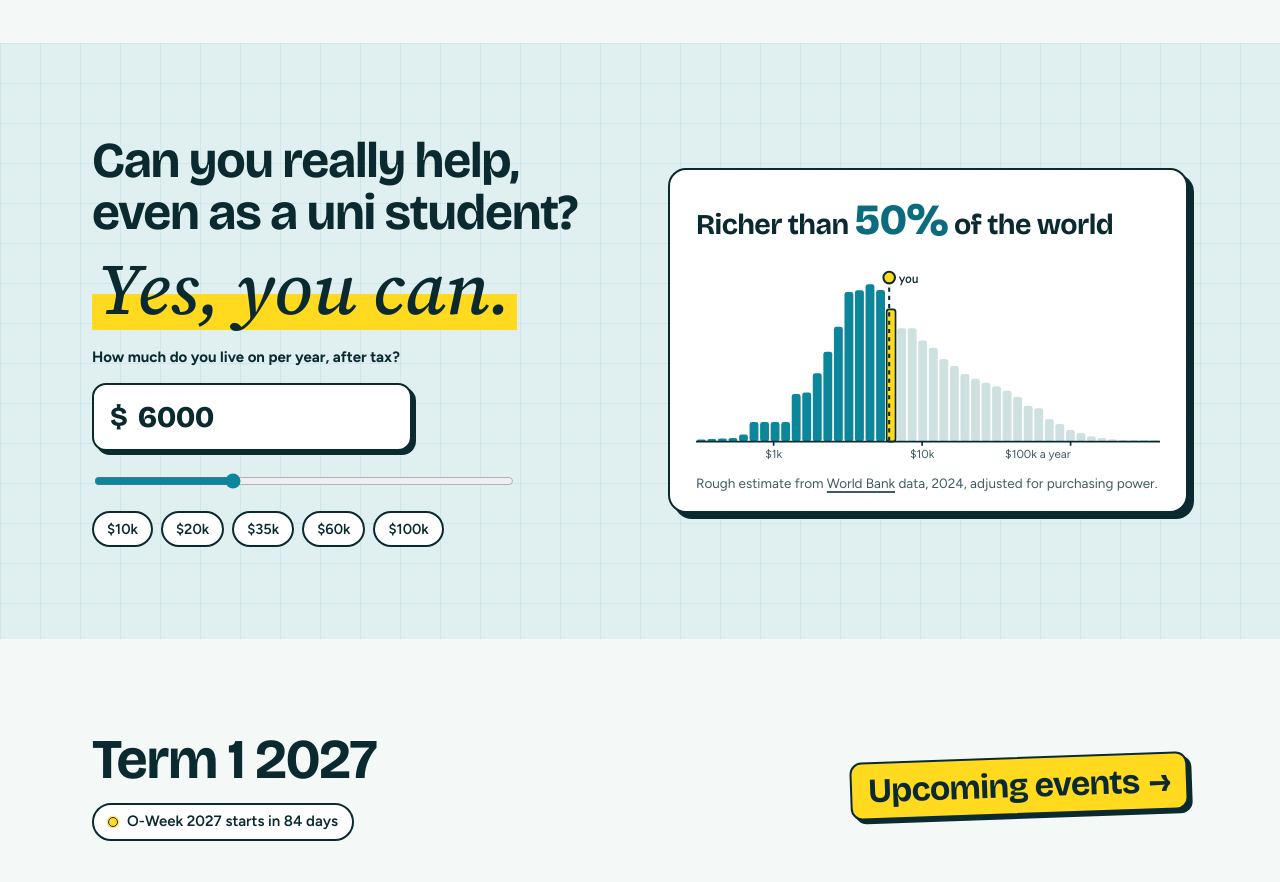
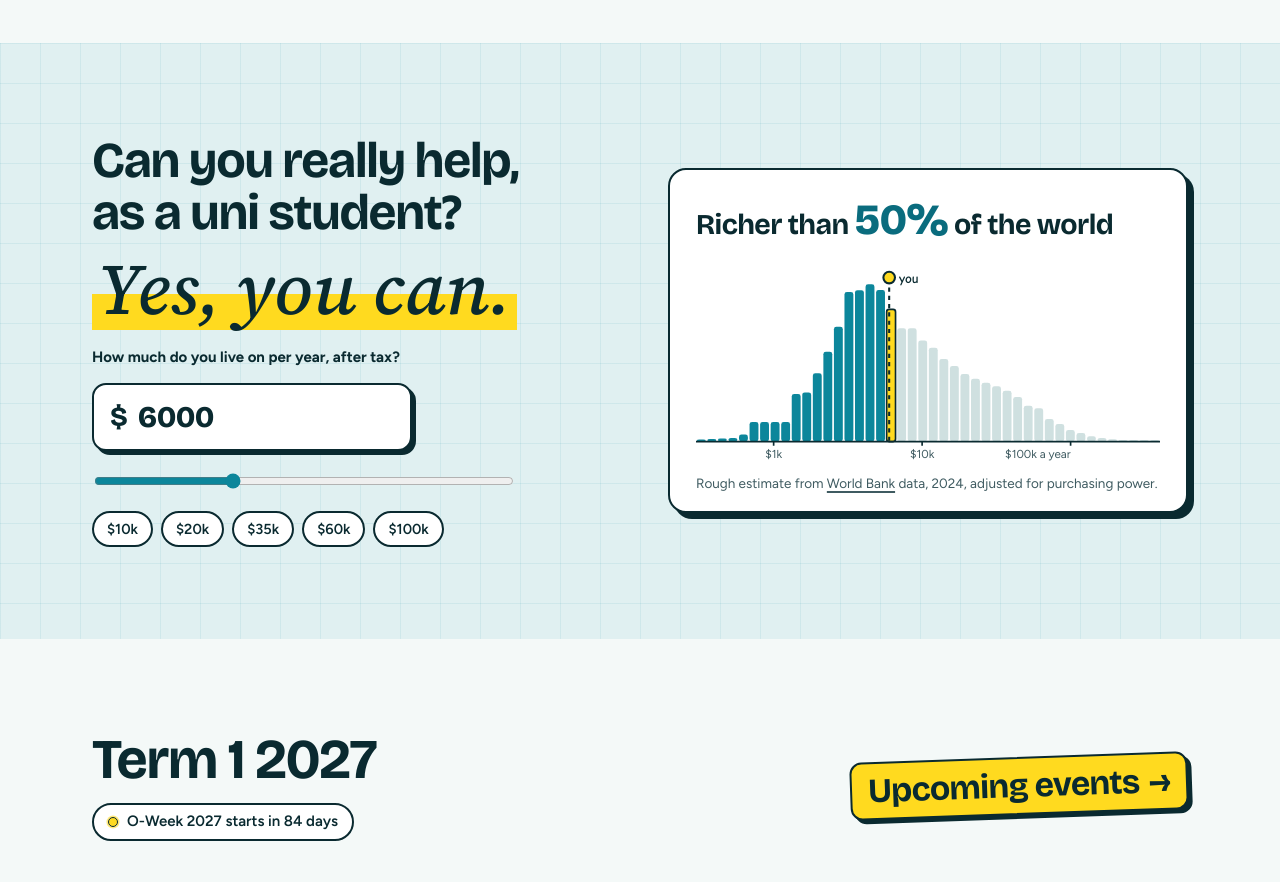
Before and after one commit to Matthew-R42/ea-unsw-website, a plain HTML site: page index.html in a window 1280 px wide. Shown: the part 1540-2422 px from the top of the page. Drawn offline with nearby package versions, Linux system fonts and the light colour scheme; a web font is replaced by a local one.

Commit message:
Home page: "Can you really help, as a uni student?"
Co-Authored-By: Claude Opus 5.5 <noreply@anthropic.com>

```diff
--- a/index.html
+++ b/index.html
@@ -97,7 +97,7 @@
 <section class="band band-wash grid-paper" id="rich">
   <div class="wrap rich">
     <div data-reveal>
-      <h2>Can you really help, even as a uni student?</h2>
+      <h2>Can you really help, as a uni student?</h2>
       <p class="youcan"><span class="hl">Yes, you can.</span></p>
       <div class="rich-form">
         <label for="rich-income">How much do you live on per year, after tax?</label>
```
